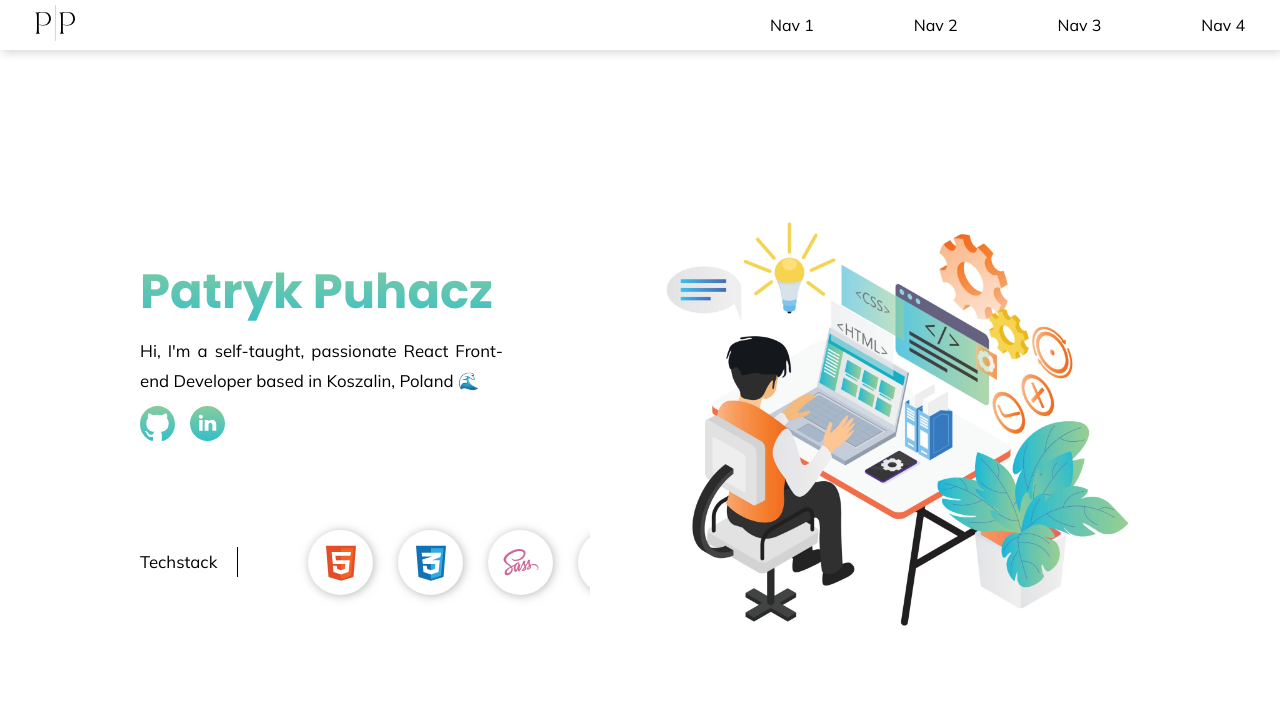
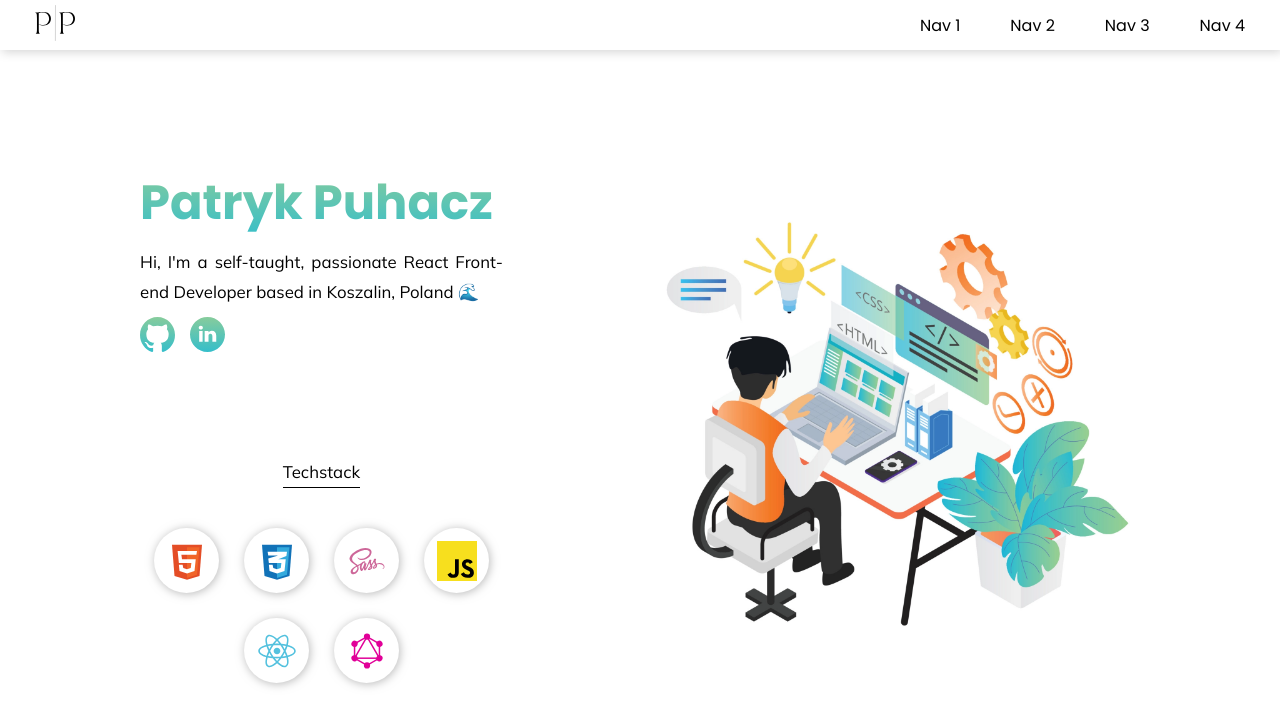
Before and after one commit to ppuhacz/portfolio, a React (Create React App) app: page / in a window 1280 px wide. Shown: the top 726 px of the page. Built offline with nearby package versions, Linux system fonts and the light colour scheme.

Commit message:
Worked on home RWD

```diff
--- a/src/components/header/header.tsx
+++ b/src/components/header/header.tsx
@@ -1,21 +1,38 @@
 import React from "react";
 import "./styles/header-styles.scss";
 import logo from "../../img/Patryk-Puhacz-logo.svg";
+import useIsMobile from "../../hooks/is-mobile/is-mobile";
 
 const Header = () => {
+  const isMobile = useIsMobile();
+
+  const listItems = (
+    <>
+      <li>
+        <a href='#'>Nav 1</a>
+      </li>
+      <li>
+        <a href='#'>Nav 2</a>
+      </li>
+      <li>
+        <a href='#'>Nav 3</a>
+      </li>
+      <li>
+        <a href='#'>Nav 4</a>
+      </li>
+    </>
+  );
+
   return (
     <header>
       <div className='header-container'>
         <div className='header-logo'>
-          <img src={logo} alt='Patryk Puhacz' width='40' />
+          <a href='#title'>
+            <img src={logo} alt='Patryk Puhacz' width='40' />
+          </a>
         </div>
         <div className='header-navigation'>
-          <ul>
-            <li>Nav 1</li>
-            <li>Nav 2</li>
-            <li>Nav 3</li>
-            <li>Nav 4</li>
-          </ul>
+          {!isMobile && <ul className='header-navigation-list'>{listItems}</ul>}
         </div>
       </div>
     </header>
--- a/src/components/header/styles/header-styles.scss
+++ b/src/components/header/styles/header-styles.scss
@@ -6,7 +6,8 @@ header {
   position: sticky;
   top: 0;
   z-index: 99;
-}
+  background-color: #fff;
+
   .header-container {
     padding: 0 35px;
     display: flex;
@@ -17,6 +18,27 @@ header {
     ul {
       list-style-type: none;
       display: flex;
-    gap: 100px;
+      gap: 50px;
+
+      a {
+        text-decoration: none;
+        color: black;
+        font-family: Poppins, Mulish, sans-serif;
+
       }
     }
+    .header-logo {
+      position: relative;
+      left: 50%;
+      transform: translateX(-50%);
+    }
+  }
+
+  @media (min-width: 768px) {
+    .header-container {
+      .header-logo {
+        left: 20px;
+      }
+    }
+  }
+}
--- a/src/components/tech-stack/styles/tech-stack-styles.scss
+++ b/src/components/tech-stack/styles/tech-stack-styles.scss
@@ -1,21 +1,61 @@
 @import "../../../styles/variables.scss";
 
+// .tech-stack-container {
+//   margin-top: 80px;
+//   .tech-stack-wrapper {
+//     display: flex;
+//     align-items: center;
+
+//     p {
+//       padding-right: 20px;
+//       margin-right: 70px;
+//       border-right: 1px solid black;
+//     }
+
+//     ul {
+//       padding: 0;
+//       margin: 0;
+//       display: flex;
+//       list-style-type: none;
+//       justify-content: center;
+//       gap: 25px;
+
+//     }
+
+//     li {
+//       display: flex;
+//       justify-content: center;
+//       box-shadow: 1px 1px 10px #8080808e;
+//       border-radius: 50%;
+//       display: flex;
+//       align-items: center;
+//       height: 65px;
+//       width: 65px;
+//       color: $orangeBackground
+//     }
+//   }
+// }
+
 .tech-stack-container {
+
   margin-top: 80px;
   .tech-stack-wrapper {
     display: flex;
+    flex-direction: column;
     align-items: center;
 
     p {
-      padding-right: 20px;
-      margin-right: 70px;
-      border-right: 1px solid black;
+      // padding-right: 20px;
+      // margin-right: 70px;
+      margin-bottom: 40px;
+      border-bottom: 1px solid black;
     }
 
     ul {
       padding: 0;
       margin: 0;
       display: flex;
+      flex-wrap: wrap;
       list-style-type: none;
       justify-content: center;
       gap: 25px;
@@ -34,4 +74,33 @@
       color: $orangeBackground
     }
   }
+
+  @media (min-width: 1440px) {
+    .tech-stack-wrapper {
+
+
+
+      ul {
+        flex-wrap: wrap;
+      }
+    }
+  }
+
+  @media (min-width: 1730px) {
+    .tech-stack-wrapper {
+      flex-direction: row;
+
+      p {
+        padding-right: 20px;
+        margin-right: 70px;
+        margin-bottom: 0;
+        border-bottom: 0;
+        border-right: 1px solid black;
+      }
+
+      ul {
+        flex-wrap: nowrap;
+      }
+    }
+  }
 }
--- a/src/components/title/styles/title-styles.scss
+++ b/src/components/title/styles/title-styles.scss
@@ -6,15 +6,17 @@
   display: flex;
   align-items: center;
   margin-bottom: 5px;
+
   .title-wrapper {
     margin: auto;
     width: $pageWidth;
     display: flex;
+    flex-direction: column-reverse;
     justify-content: space-around;
     align-items: center;
 
     .title-personal-info-wrapper {
-      width: 35%;
+      width: 100%;
       text-align: justify;
 
       h1 {
@@ -39,7 +41,46 @@
     }
 
     .vector-wrapper {
-      transform: translateX(50px);
+      img {
+        width: 300px;
+      }
+    }
+  }
+
+  @media (min-width: 768px) {
+    .title-wrapper{
+      .vector-wrapper {
+        img {
+          width: 500px;
+        }
+      }
+    }
+  }
+
+  @media (min-width: 924px) {
+    .title-wrapper{
+      flex-direction: row;
+      .vector-wrapper {
+        img {
+          width: 500px;
+        }
+      }
+    }
+  }
+
+  @media (min-width: 924px) {
+    .title-wrapper {
+      .title-personal-info-wrapper {
+        width: 35%;
+      }
+
+      .vector-wrapper {
+        transform: translateX(50px);
+
+        img {
+          width: 600px;
+        }
+      }
     }
   }
 }
--- /dev/null
+++ b/src/hooks/is-mobile/is-mobile.ts
@@ -0,0 +1,22 @@
+import { useState, useEffect } from "react";
+
+function useIsMobile() {
+  const [isMobile, setIsMobile] = useState<boolean>(true);
+
+  useEffect(() => {
+    const handleResize = () => {
+      // check if screen is lower than 768px wide, therefore if it's a movile or desktop device
+      const windowWidth = window.innerWidth < 768;
+      setIsMobile(windowWidth);
+    };
+
+    handleResize();
+
+    window.addEventListener("resize", handleResize);
+    return () => window.removeEventListener("resize", handleResize);
+  }, []);
+
+  return isMobile;
+}
+
+export default useIsMobile;
```
Lines whose indentation alone changed are shown as unchanged.
